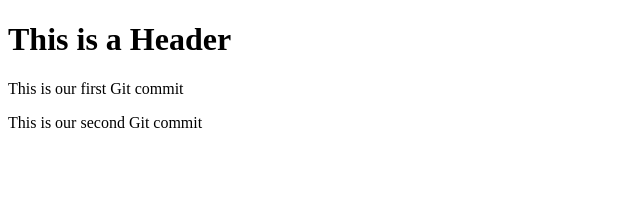
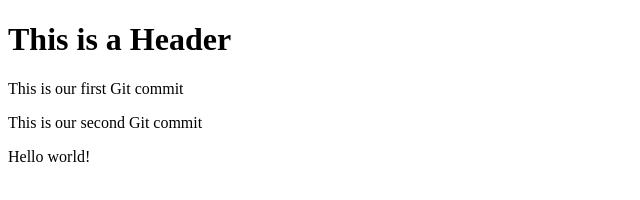
Before and after one commit to chipshep444/get-test, a website: page index.html in a window 1280 px wide. Shown: the whole page, without its empty margins (0-640 px from the left). Drawn offline with Linux system fonts and the light colour scheme.

Commit message:
Using NPM

```diff
--- a/index.html
+++ b/index.html
@@ -4,5 +4,6 @@
       <h1>This is a Header</h1>
       <p>This is our first Git commit</p>
       <p>This is our second Git commit</p>
+      <p>Hello world!</p>
    </body>
 </html>
```
Also changed, not shown: package.json (added, +24 -0 lines), 2 other files.
